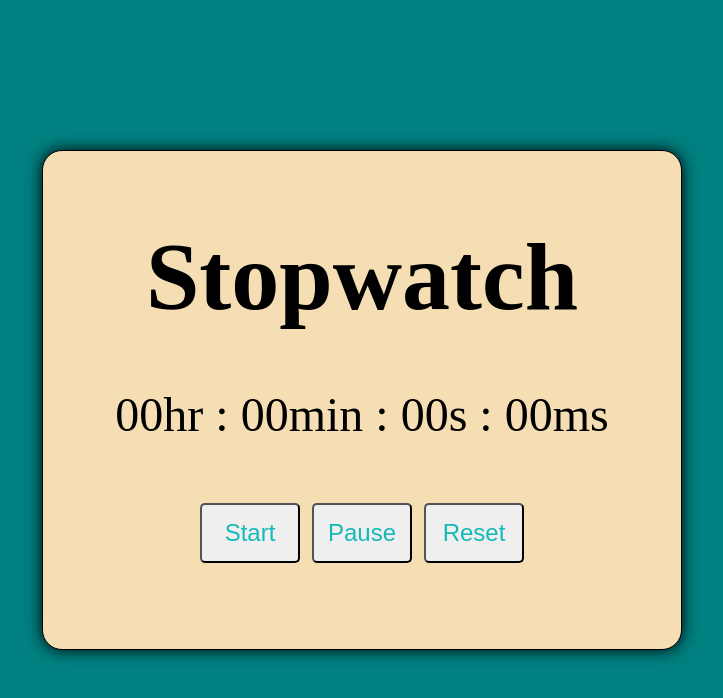
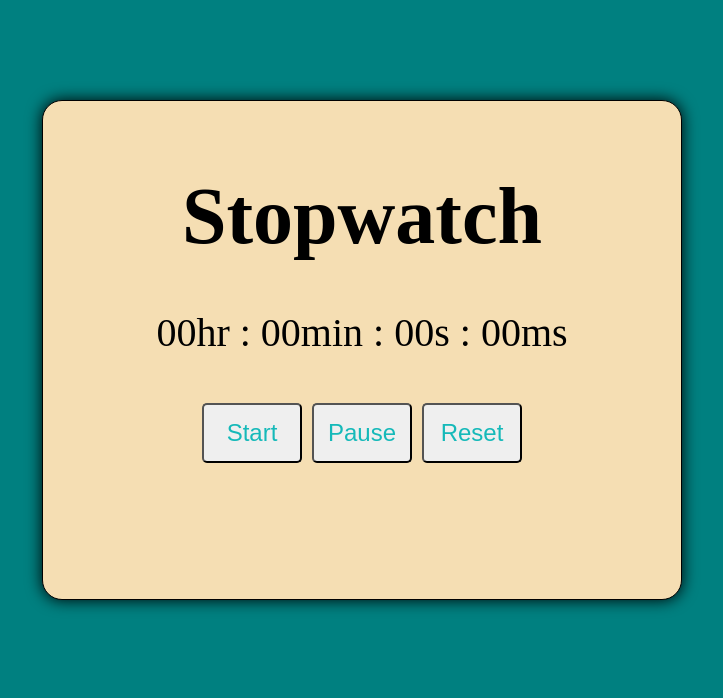
Before and after one commit to Riyasahu0419/Stopwatch, a plain HTML site: page index.html in a window 1280 px wide. Shown: the whole page, without its empty margins (278-1001 px from the left). Drawn offline with Linux system fonts and the light colour scheme.

Commit message:
its a stopwatch for tomer

```diff
--- a/index.html
+++ b/index.html
@@ -27,9 +27,9 @@
             background-color: wheat;
             padding: 70px;
             justify-content: center;
-            margin-top: 150px;
+            margin-top: 100px;
             margin-right: 30px;
-            font-size: 3rem;
+            font-size: 2.5rem;
         }
         button{
             height: 60px;
```
